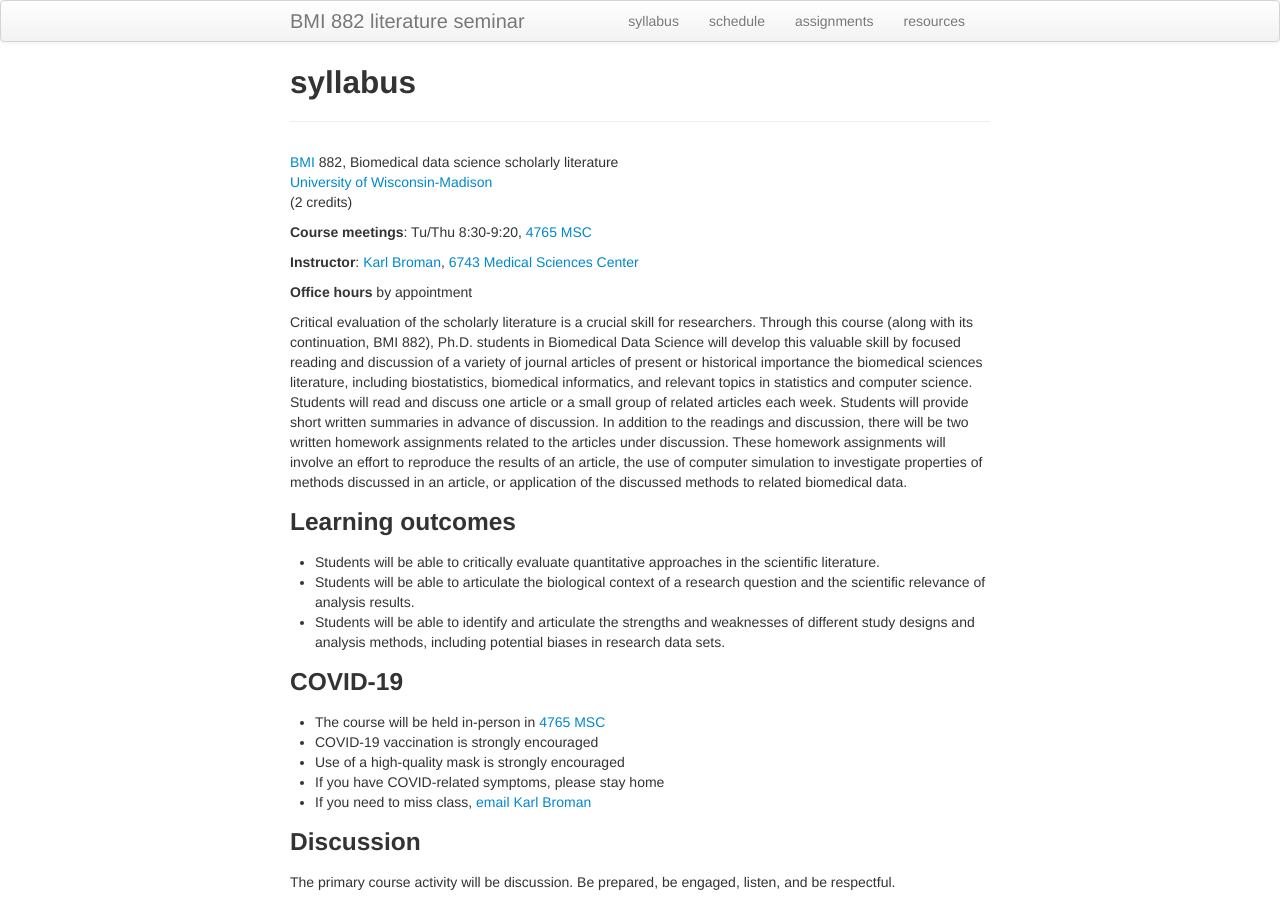
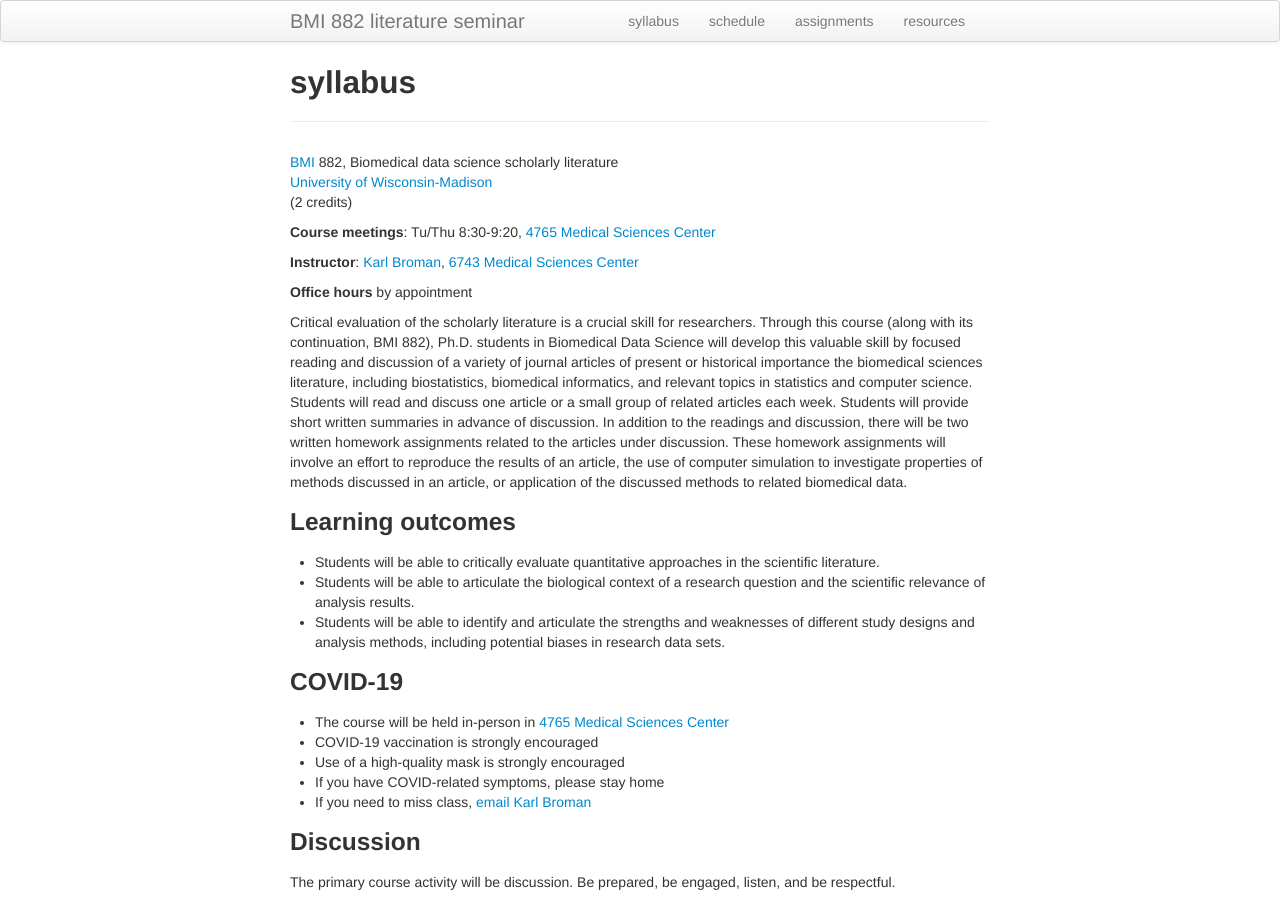
Before and after one commit to kbroman/BMI882_spring2023, a Jekyll site: the page built from syllabus.md, in a window 1280 px wide and 900 px high. Built offline with Jekyll 4.4.1, drawn with Linux system fonts in a browser that asks for light colours.

Commit message:
Spell out "MSC"

```diff
--- a/syllabus.md
+++ b/syllabus.md
@@ -8,7 +8,7 @@ description: Syllabus for BMI 882, Biomedical data science scholarly literature
 [University of Wisconsin-Madison](https://wisc.edu) <br/>
 (2 credits)
 
-**Course meetings**: Tu/Thu 8:30-9:20, [4765 MSC](https://www.biostat.wisc.edu/~kbroman/4765msc.html)
+**Course meetings**: Tu/Thu 8:30-9:20, [4765 Medical Sciences Center](https://www.biostat.wisc.edu/~kbroman/4765msc.html)
 
 **Instructor**: [Karl Broman](https://kbroman.org),
 [6743 Medical Sciences Center](https://kbroman.org/6743msc.html)
@@ -43,7 +43,7 @@ biomedical data.
 
 ### COVID-19
 
-- The course will be held in-person in [4765 MSC](https://www.biostat.wisc.edu/~kbroman/4765msc.html)
+- The course will be held in-person in [4765 Medical Sciences Center](https://www.biostat.wisc.edu/~kbroman/4765msc.html)
 - COVID-19 vaccination is strongly encouraged
 - Use of a high-quality mask is strongly encouraged
 - If you have COVID-related symptoms, please stay home
```
Also changed, not shown: index.md (+1 -1 lines).
